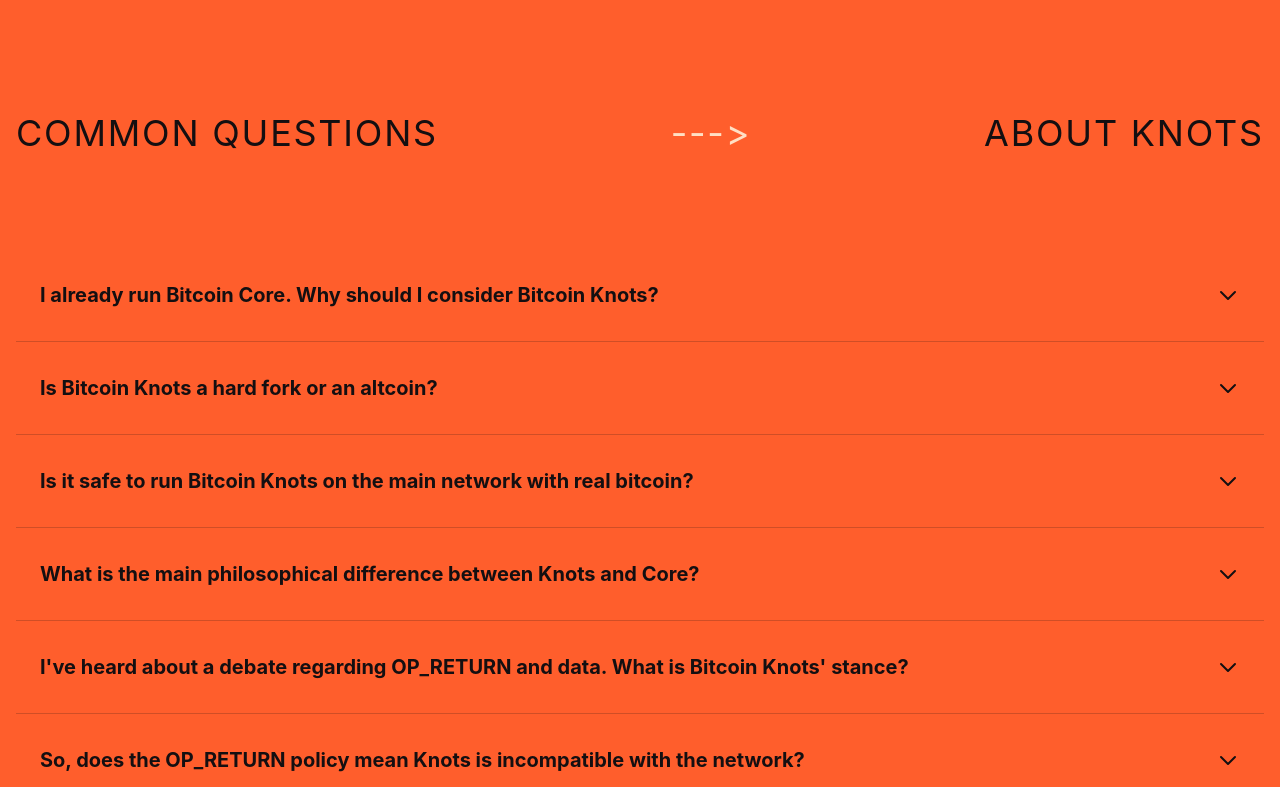
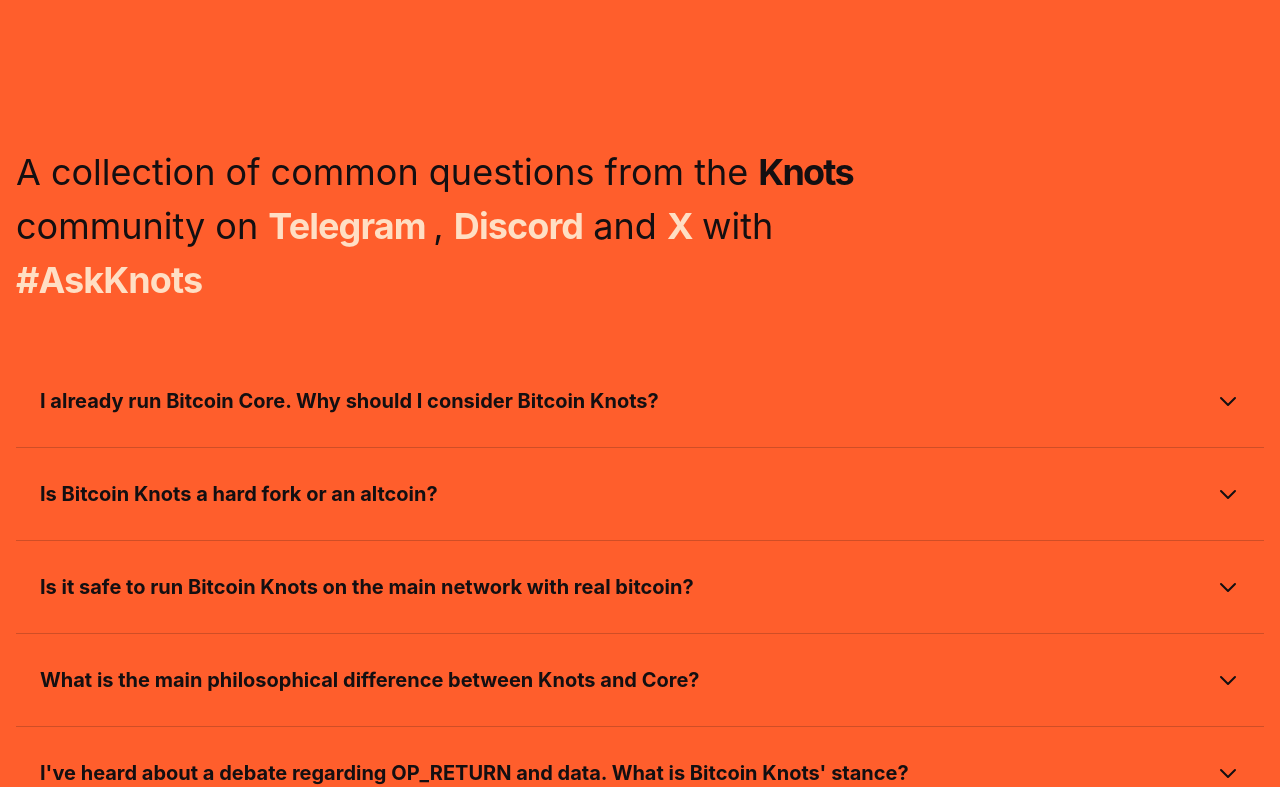
Before and after one commit to lexrexx/bitcoinknots.org, a Nuxt app: page / in a window 1280 px wide. Shown: the part 6484-7271 px from the top of the page. Built offline with nearby package versions, Linux system fonts and the light colour scheme.

Commit message:
Add subtitle to FAQs

```diff
--- a/app/app.config.ts
+++ b/app/app.config.ts
@@ -22,6 +22,7 @@
     github: 'https://github.com/bitcoinknots',
     telegram: 'https://t.me/Bitcoin_Knots',
     x: 'https://x.com/BitcoinKnots',
+    xtag: 'https://x.com/intent/post?text=This%20is&hashtags=AskKnots&via=BitcoinKnots',
   },
   files: {
     x86: 'https://bitcoinknots.org/files/29.x/29.2.knots20251110/bitcoin-29.2.knots20251110-x86_64-linux-gnu.tar.gz',
--- a/app/components/macro/AppFaq.vue
+++ b/app/components/macro/AppFaq.vue
@@ -1,4 +1,61 @@
 <template>
+  <section class="mx-4">
+    <AppTitle
+      id="Faq"
+      title-a="Get"
+      title-b="Answers"
+    />
+    <!-- <h3
+      class="
+          col-span-12 mb-4 mt-8 sm:mt-12 md:mt-16 xl:mt-24 flex w-full items-start justify-between text-lg sm:text-xl md:text-2xl lg:text-3xl xl:text-4xl uppercase
+          tracking-wider
+        "
+    >
+      Common Questions
+      <span class="text-vanil dark:text-brand"> --- </span>
+      About Knots
+    </h3> -->
+    <h3
+      class="
+          w-full lg:w-10/12 xl:w-9/12
+          mb-12
+          mt-12 sm:mt-14 md:mt-20 lg:mt-32
+          text-xl sm:text-2xl md:text-3xl lg:text-4xl xl:text-4xl
+          leading-normal sm:leading-normal md:leading-normal lg:leading-normal xl:leading-normal
+          tracking-[1]
+      "
+    >
+      A collection of common questions from the <span class="font-bold tracking-tighter"> Knots </span> community on
+      <NuxtLink
+        :to="appConfig.url.telegram"
+        class="font-bold tracking-tight"
+      >
+        Telegram
+      </NuxtLink>
+      ,
+      <NuxtLink
+        :to="appConfig.url.discord"
+        target="_blank"
+
+        class="font-bold tracking-tight"
+      >
+        Discord</NuxtLink>
+      and
+      <NuxtLink
+        :to="appConfig.url.x"
+        target="_blank"
+
+        class="font-bold"
+      >
+        X
+      </Nuxtlink> with
+      <NuxtLink
+        :to="appConfig.url.xtag"
+        target="_blank"
+        class="font-bold tracking-tight"
+      >
+        #AskKnots</NuxtLink>
+    </h3>
     <ul class="flex-row">
       <!-- QA #1 -->
       <AppFaqItem
@@ -57,4 +114,9 @@
         appreciated. For brief or simpler technical support questions, you can also join the official Telegram group & Discord server."
       />
     </ul>
+  </section>
 </template>
+
+<script setup>
+const appConfig = useAppConfig()
+</script>
--- a/app/components/macro/AppHeader.vue
+++ b/app/components/macro/AppHeader.vue
@@ -23,7 +23,7 @@
     <div class="right-0 absolute flex flex-row items-center gap-1">
       <NuxtLink
         to="#Download"
-        class="hidden sm:flex me-2 md:me-4 p-4 md:p-5 border-2 border-onyx hover:border-vanil dark:border-vanil dark:hover:text-brand dark:hover:border-brand rounded-lg focus:outline-none focus:ring-4 focus:ring-onyx dark:focus:ring-brand font-bold text-onyx hover:text-vanil dark:text-vanil text-xs md:text-sm uppercase tracking-wider"
+        class="sm:flex me-2 md:me-4 p-4 md:p-5 border-2 border-onyx hover:border-vanil dark:border-vanil dark:hover:text-brand dark:hover:border-brand rounded-lg focus:outline-none focus:ring-4 focus:ring-onyx dark:focus:ring-brand font-bold text-onyx hover:text-vanil dark:text-vanil text-xs md:text-sm uppercase tracking-wider"
       >
         Download
       </NuxtLink>
--- a/app/components/micro/AppCollapse.vue
+++ b/app/components/micro/AppCollapse.vue
@@ -1,21 +1,3 @@
-<script setup>
-const props = defineProps({
-  id: {
-    type: Number,
-    required: true,
-  },
-  title: {
-    type: String,
-    required: true,
-  },
-  // (Icon) name
-  icon: {
-    type: String,
-    required: true,
-  },
-})
-</script>
-
 <template>
   <details class="breaK-inside flex flex-col w-full mb-2 group border-2 border-onyx hover:border-vanil dark:border-vanil dark:hover:border-brand rounded-2xl cursor-pointer">
     <summary class="list-none">
@@ -40,6 +22,19 @@
   </details>
 </template>
 
+<script setup>
+const props = defineProps({
+  title: {
+    type: String,
+    required: true,
+  },
+  icon: {
+    type: String,
+    required: true,
+  },
+})
+</script>
+
 <style scoped lang="postcss">
 /* Hide default marker */
 details > summary::-webkit-details-marker {
--- a/app/pages/index.vue
+++ b/app/pages/index.vue
@@ -108,54 +108,10 @@
     <AppDownloadVerify />
 
     <!-- ////////////////////////////////////////////////////////////////////////////////// Download & Verify -->
-    <!-- <section class="mx-4">
-      <AppTitle
-        id="Download"
-        title-a="Download"
-        title-b="& Verify"
-      /> -->
+    <!-- FAQs -->
 
-    <!-- <h3
-        class="
-          w-full lg:w-10/12 xl:w-9/12
-          mb-12
-          mt-12 sm:mt-14 md:mt-20 lg:mt-32
-          text-xl sm:text-2xl md:text-3xl lg:text-4xl xl:text-4xl
-          leading-normal sm:leading-normal md:leading-normal lg:leading-normal xl:leading-normal
-          tracking-[1]
-      "
-      >
-        Open Source + Digitally Signed + Always Verify.
-      </h3> -->
-
-    <!-- <AppDownloadVerify /> -->
-
-    <!-- <AppBrandCollage class="mt-24" /> -->
-    <!-- </section> -->
-
-    <!-- MARK: Faq -->
-    <section class="--mb-24 mx-4">
-      <AppTitle
-        id="Faq"
-        title-a="Get"
-        title-b="Answers"
-      />
-
-      <h3
-        class="
-          col-span-12 mb-4 mt-8 sm:mt-12 md:mt-16 xl:mt-24 flex w-full items-start justify-between text-lg sm:text-xl md:text-2xl lg:text-3xl xl:text-4xl uppercase
-          tracking-wider
-        "
-      >
-        Common Questions
-        <span class="text-vanil dark:text-brand"> ---> </span>
-        About Knots
-      </h3>
-
-      <!-- QA -->
-      <AppFaq class="mt-24" />
-    </section>
-
+    <!-- QA -->
+    <AppFaq />
     <!-- Mail -->
     <section
       class="mx-4 mb-24"
```
Lines whose indentation alone changed are shown as unchanged.
